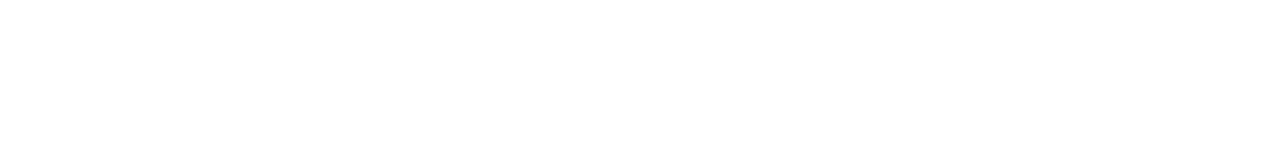
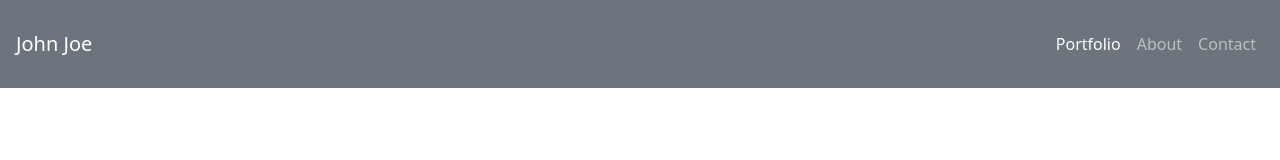
Before and after one commit to biruk-bereka/portfolio-with-bootstrap, a website: page index.html in a window 1280 px wide. Drawn offline with nearby package versions, Linux system fonts and the light colour scheme.

Commit message:
Add navbar

```diff
--- a/index.html
+++ b/index.html
@@ -16,6 +16,17 @@
 <body>
   <header>
     <!-- place navbar here -->
+     <nav class="navbar navbar-dark bg-secondary navbar-expand-md">
+            <div class="container-fluid p-3"><a class="navbar-brand" href="#">John Joe</a><button data-bs-toggle="collapse" class="navbar-toggler" data-bs-target="#navcol-1"><span class="visually-hidden">Toggle navigation</span><span class="navbar-toggler-icon"></span></button>
+                <div class="collapse navbar-collapse justify-content-end" id="navcol-1">
+                    <ul class="navbar-nav">
+                        <li class="nav-item"><a class="nav-link active" href="#portfolio">Portfolio</a></li>
+                        <li class="nav-item"><a class="nav-link" href="#about">About</a></li>
+                        <li class="nav-item"><a class="nav-link" href="#contact">Contact</a></li>
+                    </ul>
+                </div>
+            </div>
+        </nav>
   </header>
   <main>
 
```
